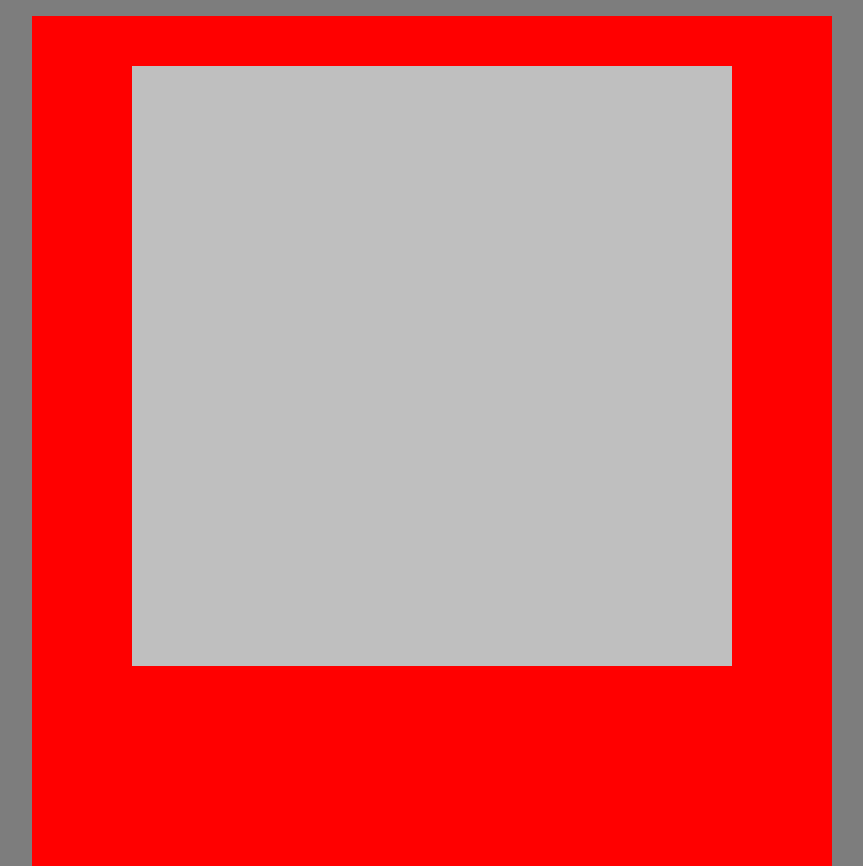
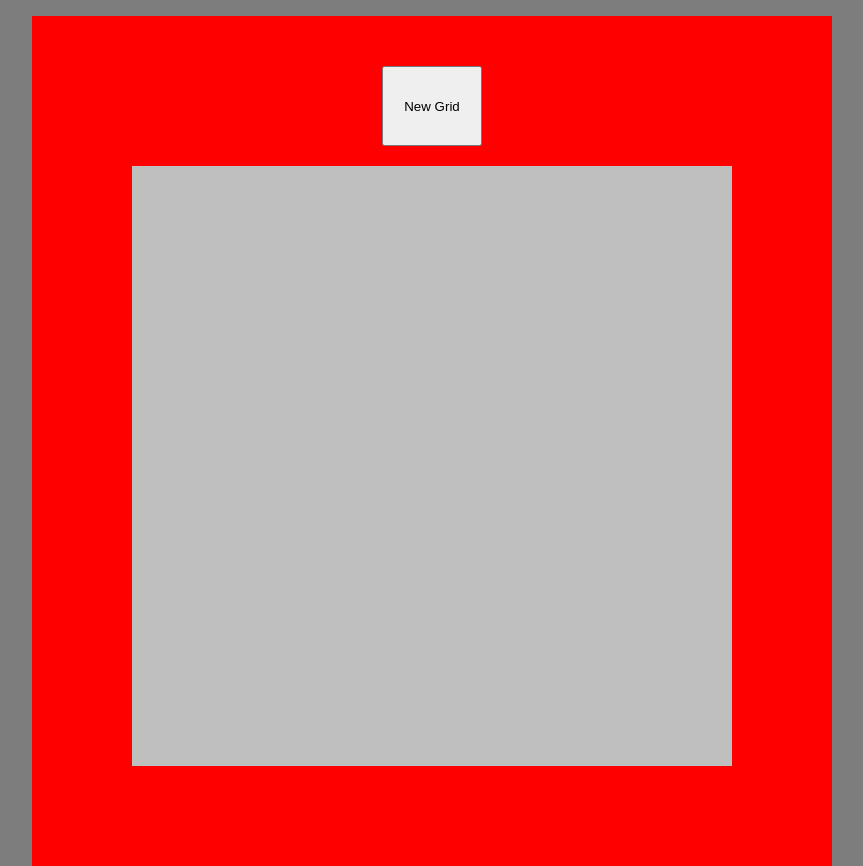
Before and after one commit to AlexGibby2000/Etch-a-sketch, a plain HTML site: page index.html in a window 1280 px wide. Shown: the whole page, without its empty margins (208-1071 px from the left). Drawn offline with Linux system fonts and the light colour scheme.

Commit message:
added a button at the top of the page

```diff
--- a/index.html
+++ b/index.html
@@ -10,6 +10,7 @@
 <body>
     <div id="container">
         <div id="sketch-container">
+            <button class="btn">New Grid</button>
             <div id="sketch-screen"></div>
         </div>
     </div>
--- a/js-file.js
+++ b/js-file.js
@@ -15,4 +15,4 @@ function makeGrid(size){
     }
 }
 
-makeGrid(100);
+makeGrid(16);
--- a/stylesheet.css
+++ b/stylesheet.css
@@ -18,7 +18,8 @@ body{
 
 #sketch-container{
     display: flex;
-    justify-content: center;
+    align-items: center;
+    flex-direction: column;
     width: 800px;
     height: 800px;
     background-color: red;
@@ -42,3 +43,8 @@ body{
 #sketch-screen>div>*{
     flex: 1;
 }
+.btn{
+    margin-bottom: 20px;
+    width: 100px;
+    height: 80px;
+}
```
